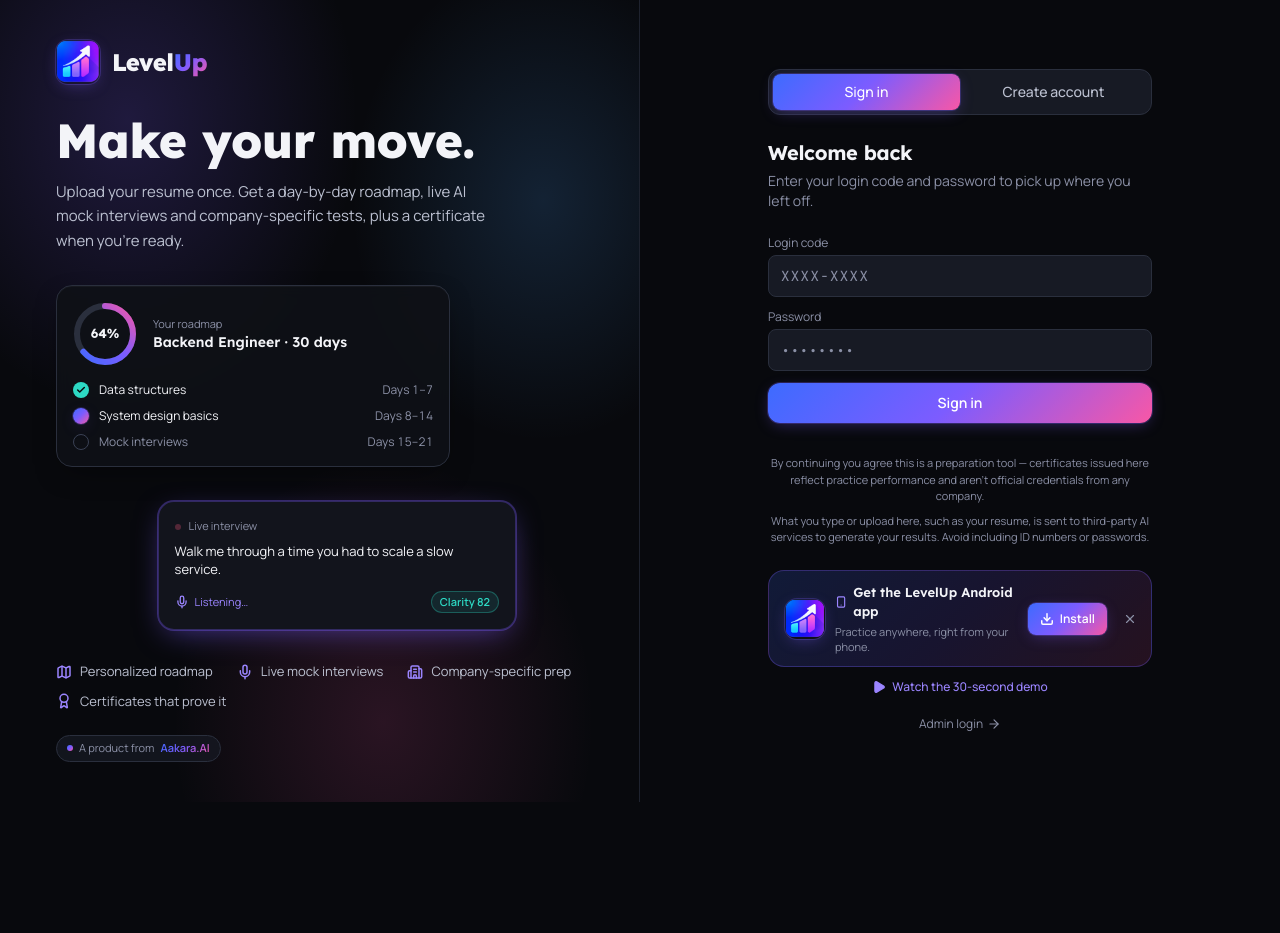
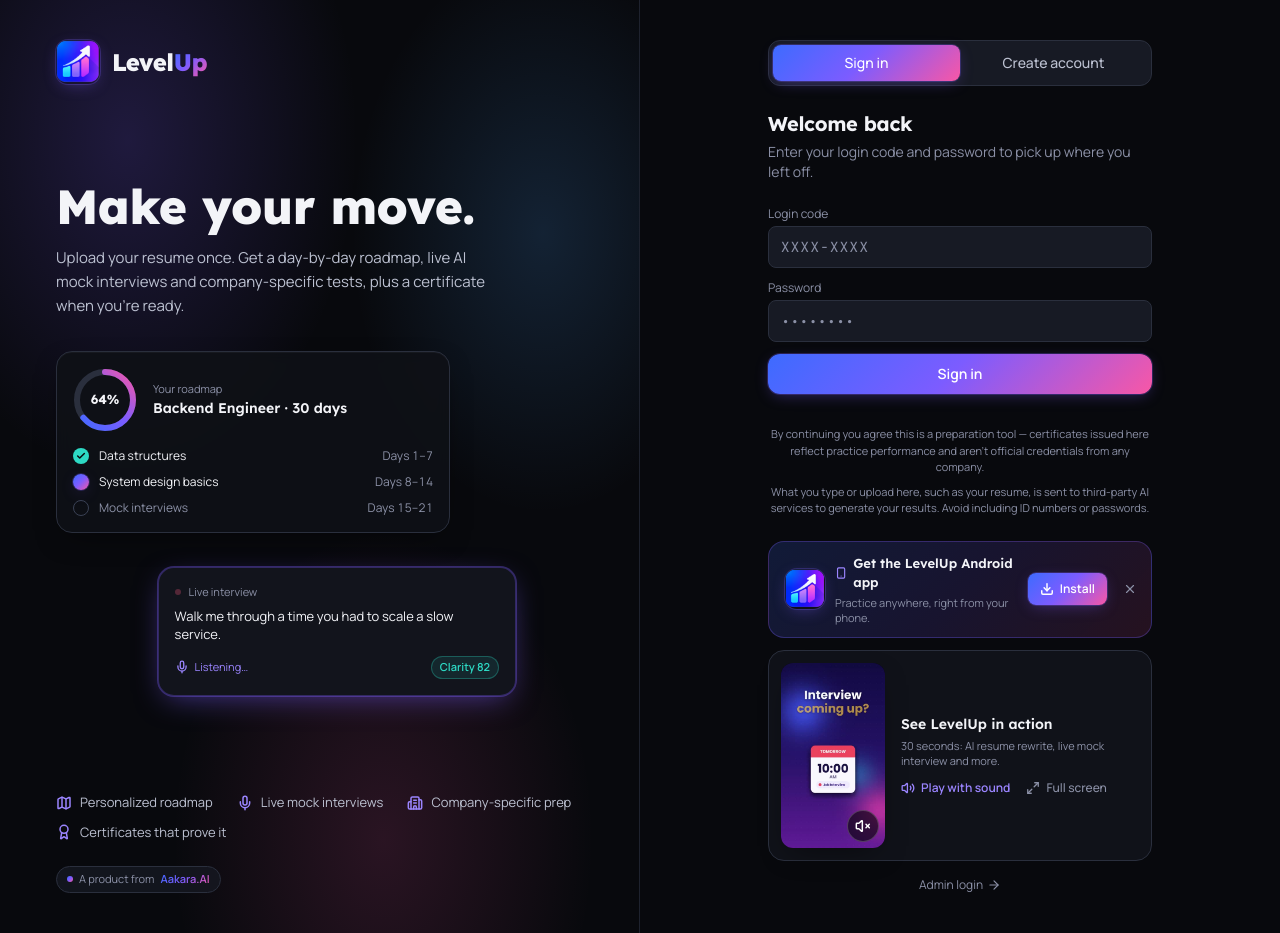
Before and after one commit to prasad218/Interview-Prep-, a React (Vite) app in the folder client/: page / in a window 1280 px wide. Before the commit the page ends 802 px from the top, so only its background shows below. Built offline with nearby package versions, Linux system fonts and the light colour scheme; no server answers; grey boxes are pictures that could not be loaded.

Commit message:
Inline marketing video with sound toggle

```diff
--- a/client/src/components/AuthScreen.jsx
+++ b/client/src/components/AuthScreen.jsx
@@ -356,7 +356,7 @@ export default function AuthScreen({ onAdminLogin }) {
           </p>
 
           <InstallAppBanner className="mt-6" />
-          <WatchDemo className="w-full mt-3" />
+          <WatchDemo className="mt-3" />
 
           {onAdminLogin && (
             <button
--- a/client/src/components/PracticeChoice.jsx
+++ b/client/src/components/PracticeChoice.jsx
@@ -101,7 +101,7 @@ export default function PracticeChoice({ onQuickPractice, onBuildRoadmap, onOpen
         </div>
 
         <InstallAppBanner className="w-full mt-6 text-left" />
-        <WatchDemo className="mt-3" />
+        <WatchDemo className="w-full mt-3" />
 
         <div className="brand-badge mt-8">
           <span className="brand-dot" />
--- a/client/src/components/WatchDemo.jsx
+++ b/client/src/components/WatchDemo.jsx
@@ -1,37 +1,118 @@
-import { useEffect, useState } from "react";
-import { Play, X } from "lucide-react";
+import { useEffect, useRef, useState } from "react";
+import { Volume2, VolumeX, Maximize2, X } from "lucide-react";
 
 const VIDEO_URL = "/LevelUp-demo.mp4";
 const POSTER_URL = "/LevelUp-demo-poster.jpg";
 
 /**
- * "Watch demo" link that opens the promo video in a pop-up player.
- * The video file only downloads when the pop-up is opened.
+ * Marketing video card. Plays automatically (muted, looping) right on the
+ * page. Browsers block autoplay WITH sound, so the viewer taps the speaker
+ * button to turn sound on. "Full screen" opens a bigger player with the
+ * normal controls (volume slider, seek, pause).
  */
 export default function WatchDemo({ className = "" }) {
+  const videoRef = useRef(null);
+  const [muted, setMuted] = useState(true);
   const [open, setOpen] = useState(false);
+
+  // Respect "reduce motion": don't autoplay for people who turned it off.
+  const reduceMotion =
+    typeof window !== "undefined" &&
+    window.matchMedia?.("(prefers-reduced-motion: reduce)").matches;
+
+  const toggleSound = () => {
+    const v = videoRef.current;
+    if (!v) return;
+    const next = !muted;
+    v.muted = next;
+    if (!next) {
+      v.currentTime = 0; // start from the beginning once sound is on
+      v.play().catch(() => {});
+    }
+    setMuted(next);
+  };
+
+  const openFull = () => {
+    videoRef.current?.pause();
+    setOpen(true);
+  };
+
+  const closeFull = () => {
+    setOpen(false);
+    videoRef.current?.play().catch(() => {});
+  };
 
   useEffect(() => {
     if (!open) return;
-    const onKey = (e) => e.key === "Escape" && setOpen(false);
+    const onKey = (e) => e.key === "Escape" && closeFull();
     window.addEventListener("keydown", onKey);
     return () => window.removeEventListener("keydown", onKey);
   }, [open]);
 
   return (
     <>
-      <button
-        onClick={() => setOpen(true)}
-        className={`inline-flex items-center justify-center gap-1.5 text-xs font-medium text-accent-soft hover:text-ink-100 transition-colors ${className}`}
+      <div
+        className={`flex items-center gap-4 rounded-2xl border border-base-600 bg-base-850/80 p-3 ${className}`}
       >
-        <Play className="w-3.5 h-3.5" strokeWidth={2.25} fill="currentColor" />
-        Watch the 30-second demo
-      </button>
+        <div className="relative w-[104px] shrink-0 aspect-[9/16] rounded-xl overflow-hidden bg-black shadow-card">
+          <video
+            ref={videoRef}
+            src={VIDEO_URL}
+            poster={POSTER_URL}
+            autoPlay={!reduceMotion}
+            muted
+            loop
+            playsInline
+            preload="metadata"
+            className="w-full h-full object-cover"
+          />
+          <button
+            onClick={toggleSound}
+            aria-label={muted ? "Turn sound on" : "Turn sound off"}
+            className="absolute bottom-1.5 right-1.5 w-8 h-8 rounded-full bg-black/60 backdrop-blur border border-white/20 text-white hover:bg-black/80 flex items-center justify-center transition-colors"
+          >
+            {muted ? (
+              <VolumeX className="w-4 h-4" strokeWidth={2.25} />
+            ) : (
+              <Volume2 className="w-4 h-4" strokeWidth={2.25} />
+            )}
+          </button>
+        </div>
+
+        <div className="min-w-0 text-left">
+          <p className="font-display font-semibold text-sm text-ink-100">
+            See LevelUp in action
+          </p>
+          <p className="text-[11px] text-ink-500 leading-snug mt-1">
+            30 seconds: AI resume rewrite, live mock interview and more.
+          </p>
+          <div className="flex flex-wrap items-center gap-x-4 gap-y-1.5 mt-3">
+            <button
+              onClick={toggleSound}
+              className="inline-flex items-center gap-1.5 text-xs font-semibold text-accent-soft hover:text-ink-100 transition-colors"
+            >
+              {muted ? (
+                <Volume2 className="w-3.5 h-3.5" strokeWidth={2.25} />
+              ) : (
+                <VolumeX className="w-3.5 h-3.5" strokeWidth={2.25} />
+              )}
+              {muted ? "Play with sound" : "Mute"}
+            </button>
+            <button
+              onClick={openFull}
+              className="inline-flex items-center gap-1.5 text-xs font-medium text-ink-500 hover:text-ink-100 transition-colors"
+            >
+              <Maximize2 className="w-3.5 h-3.5" strokeWidth={2.25} />
+              Full screen
+            </button>
+          </div>
+        </div>
+      </div>
 
       {open && (
         <div
           className="fixed inset-0 z-50 flex items-center justify-center bg-black/80 backdrop-blur-sm p-4"
-          onClick={() => setOpen(false)}
+          onClick={closeFull}
           role="dialog"
           aria-modal="true"
           aria-label="LevelUp demo video"
@@ -46,11 +127,10 @@ export default function WatchDemo({ className = "" }) {
               controls
               autoPlay
               playsInline
-              preload="metadata"
               className="w-full h-full rounded-2xl bg-black object-contain shadow-glow"
             />
             <button
-              onClick={() => setOpen(false)}
+              onClick={closeFull}
               aria-label="Close video"
               className="absolute -top-3 -right-3 w-8 h-8 rounded-full bg-base-800 border border-base-600 text-ink-100 hover:bg-base-700 flex items-center justify-center"
             >
```
